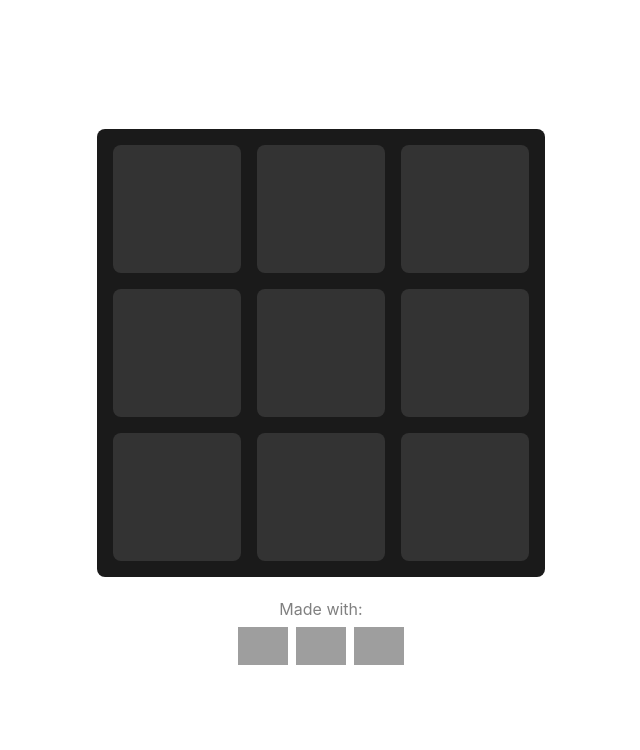
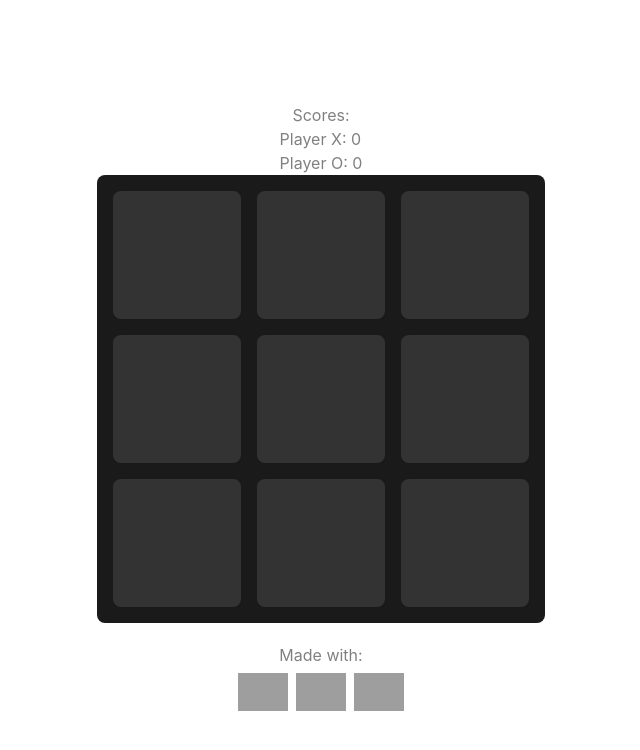
Before and after one commit to matedefalco/ta-te-ti, a React (Vite) app: page / in a window 1280 px wide. Shown: the top 750 px of the page, without its empty margins (319-959 px from the left). Built offline with nearby package versions, Linux system fonts and the light colour scheme; grey boxes are pictures that could not be loaded.

Commit message:
Score system implementation

```diff
--- a/src/App.tsx
+++ b/src/App.tsx
@@ -1,4 +1,5 @@
 import { useState } from "react";
+import { useScore } from "./ScoresContext";
 
 const WINNER_COMPS = [
   [0, 1, 2],
@@ -14,6 +15,8 @@ const WINNER_COMPS = [
 const GRID = Array.from(Array(9).keys());
 
 function App() {
+  const { updateScore } = useScore();
+
   const [player, setPlayer] = useState<"X" | "O">("X");
   const [plays, setPlays] = useState<Map<number, "X" | "O">>(new Map());
 
@@ -29,6 +32,7 @@ function App() {
     if (winner) {
       setTimeout(() => {
         alert(player + " wins!");
+        updateScore(player);
         setPlays(new Map());
       }, 100);
 
--- /dev/null
+++ b/src/ScoresContext.tsx
@@ -0,0 +1,36 @@
+import React, { createContext, useContext, useState } from "react";
+
+interface ScoreContextProps {
+  scores: { X: number; O: number };
+  updateScore: (player: "X" | "O") => void;
+}
+
+const ScoreContext = createContext<ScoreContextProps | undefined>(undefined);
+
+export function ScoreProvider({ children }: { children: React.ReactNode }) {
+  const [scores, setScores] = useState<{ X: number; O: number }>({
+    X: 0,
+    O: 0,
+  });
+
+  const updateScore = (player: "X" | "O") => {
+    setScores((prevScores) => ({
+      ...prevScores,
+      [player]: prevScores[player] + 1,
+    }));
+  };
+
+  return (
+    <ScoreContext.Provider value={{ scores, updateScore }}>
+      {children}
+    </ScoreContext.Provider>
+  );
+}
+
+export function useScore() {
+  const context = useContext(ScoreContext);
+  if (!context) {
+    throw new Error("useScore must be used within a ScoreProvider");
+  }
+  return context;
+}
--- /dev/null
+++ b/src/Views/Scores/score.tsx
@@ -0,0 +1,17 @@
+import React from "react";
+import { useScore } from "../../ScoresContext";
+import "./score.css";
+
+export default function Score() {
+  const { scores } = useScore();
+
+  return (
+    <section>
+      <p>Scores:</p>
+      <div>
+        <p>Player X: {scores.X}</p>
+        <p>Player O: {scores.O}</p>
+      </div>
+    </section>
+  );
+}
--- a/src/main.tsx
+++ b/src/main.tsx
@@ -1,16 +1,17 @@
 import React from "react";
 import ReactDOM from "react-dom/client";
-
-import References from "./references.tsx";
-import Score from "./score.tsx";
+import { ScoreProvider } from "./ScoresContext.tsx";
+import References from "./Views/References/references.tsx";
+import Score from "./Views/Scores/score.tsx";
 import App from "./App.tsx";
-
 import "./index.css";
 
 ReactDOM.createRoot(document.getElementById("root") as HTMLElement).render(
   <React.StrictMode>
-    <Score />
-    <App />
-    <References />
+    <ScoreProvider>
+      <Score />
+      <App />
+      <References />
+    </ScoreProvider>
   </React.StrictMode>
 );
--- a/src/score.tsx
+++ /dev/null
@@ -1,3 +0,0 @@
-export default function Score() {
-  return <></>;
-}
```
Also changed, not shown: src/Views/References/References.css (renamed from src/References.css), src/Views/References/references.tsx (renamed from src/references.tsx), src/Views/Scores/score.css (added).
